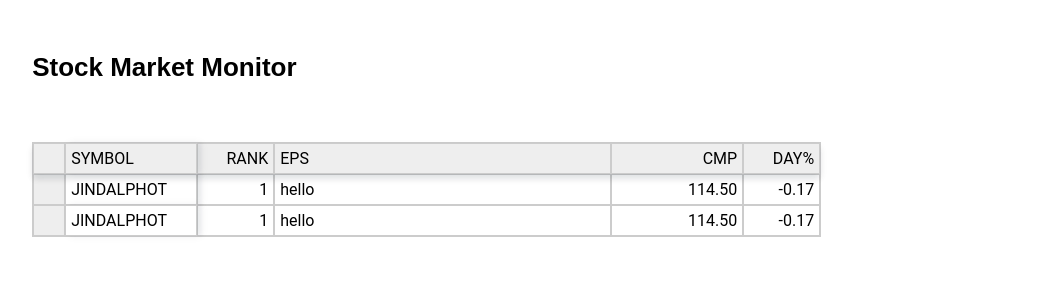
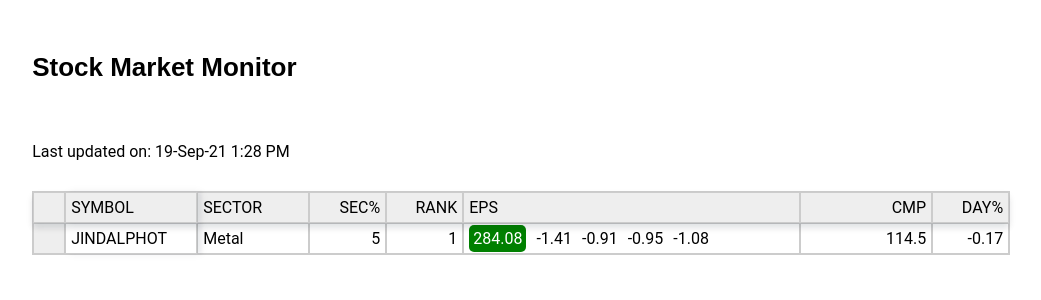
Before and after one commit to ankit-prabhash-014/repo1, a Jekyll site: the page built from index.html, in a window 1280 px wide. Shown: the top 300 px of the page, without its empty margins (19-1060 px from the left). Built offline with Jekyll 4.4.1, drawn with Linux system fonts in a browser that asks for light colours.

Commit message:
new data

```diff
--- a/_config.yml
+++ b/_config.yml
@@ -1,62 +1,2 @@
-# Site settings
-title: "Jekyll Resume Template"
-description: "A resume template for Jekyll and GitHub Pages sites."
-
-# Build settings
-markdown: kramdown
-
-# Resume settings
-resume_avatar:                  "true"
-resume_name:                    "Lisa M. Simpson"
-resume_title:                   "VP of Global Communications"
-
-# used for the contact button in _layouts/resume.html
-resume_contact_email:           "lisasimpson@youremailaddress.com"
-
-# the next two items are used for schema itemprops in _layouts/resume.html
-resume_contact_telephone:       "555-7334"
-resume_contact_address:         "742 Evergreen Terrace, Springfield"
-
-resume_header_contact_info:     "742 Evergreen Terrace, Springfield • 555-7334 • lisasimpson@youremailaddress.com"
-display_header_contact_info:    "false"
-
-resume_header_intro: "<p>This is the executive summary. You should write a few brief, concise, and meaningful sentences about yourself from a professional context, and your immediate career goals. Make the length appropriate for your needs, but keep it brief and concise</p>"
-
-# use "yes" to display the email contact button,
-# "no" to display an "I'm not looking for work" message,
-# or remove the resume_looking_for_work option entirely
-# to leave blank
-resume_looking_for_work:        "yes"
-
-# Decide which sections to use
-# comment out to hide
-resume_section_experience:      true
-resume_section_education:       true
-resume_section_projects:        true
-resume_section_skills:          true
-resume_section_recognition:     true
-resume_section_links:           true
-resume_section_associations:    true
-# resume_section_interests:       true
-
-# Resume social links
-# uncomment the options you wish to display, and add your own URL
-resume_social_links:
-  resume_github_url:            "https://github.com/jglovier/resume-template"
-  resume_twitter_url:           "http://twitter.com/jglovier"
-  resume_dribbble_url:          "https://dribbble.com/jag"
-  # resume_facebook_url:          "insert Facebook URL here"
-  resume_linkedin_url:          "https://www.linkedin.com/in/joelglovier"
-  # resume_instagram_url:         "insert your Instagram URL here"
-  resume_website_url:           "http://joelglovier.com"
-  resume_medium_url:            "https://medium.com/@jglovier"
-resume_print_social_links:      true
-
-# Design settings
-resume_theme:                   default
-
-# Note: when editing locally, remember to restart
-# your Jekyll server when you edit this file. Changes
-# to _config.yml are only recognized when the server starts
-
+last_updated_on: "19-Sep-21 1:28 PM"
 theme: jekyll-theme-cayman
--- a/_data/stocks.yml
+++ b/_data/stocks.yml
@@ -1,11 +1,10 @@
 # stocks
 - symbol: "JINDALPHOT"
-  rank: "1"
-  eps: "hello"
-  cmp: "114.50"
-  day: "-0.17"
-- symbol: "JINDALPHOT"
-  rank: "1"
-  eps: "hello"
-  cmp: "114.50"
-  day: "-0.17"
+  sector: Metal
+  stake: 5
+  mcap: 2456
+  cap: largecap
+  rank: 1
+  eps: <span class="epsinc epspos">284.08</span><span class="epsdec epsneg">-1.41</span><span class="epsinc epsneg">-0.91</span><span class="epsinc epsneg">-0.95</span><span class="hasrating">-1.08</span>
+  cmp: 114.50
+  day: -0.17
--- a/_layouts/stocks.html
+++ b/_layouts/stocks.html
@@ -7,11 +7,14 @@
 	<div class="content-wrap">
 
 		<div class="site-header">Stock Market Monitor</div>
+		<div class="site-description">Last updated on: {{ site.last_updated_on }}</div>
 
 		<div id="watchlistTable" class="excel-table" cellpadding="0" cellspacing="0">
 			<div class="tr sticky-row">
 				<div class="td colored col-no"><div class="td-padding field-comment notooltip"></div></div>
 				<div class="td colored price sticky-col"><div class="td-padding">SYMBOL</div></div>
+				<div class="td colored col-sector-p"><div class="td-padding">SECTOR</div></div>
+				<div class="td colored percent align-right col-stake"><div class="td-padding">SEC%</div></div>
 				<div class="td colored percent align-right col-rating"><div class="td-padding">RANK</div></div>
 				<div class="td colored col-eps"><div class="td-padding">EPS</div></div>
 				<div class="td colored price align-right col-cmp"><div class="td-padding">CMP</div></div>
@@ -24,6 +27,13 @@
 					<div class="td-padding field-symbol">
 					{{ stock.symbol }}
 					</div>
+				</div>
+				<div class="td col-data col-sector-p">
+					<div class="td-padding">{{ stock.sector }}</div>
+				</div>
+				<div class="td col-data percent align-right col-stake tooltip {{ stock.cap }}">
+					<span class='tooltiptext'>{{ stock.mcap }} Cr</span>
+					<div class="td-padding">{{ stock.stake }}</div>
 				</div>
 				<div class="td col-data percent align-right col-rating">
 					<div class="td-padding">{{ stock.rank }}</div>
--- a/style.css
+++ b/style.css
@@ -50,6 +50,9 @@
 	font-weight: 700;
 	margin-bottom: 5%;
 	user-select: none;
+}
+.site-description{
+    margin-bottom: 30px;
 }
 .step-header{
 	display: flex;
```
